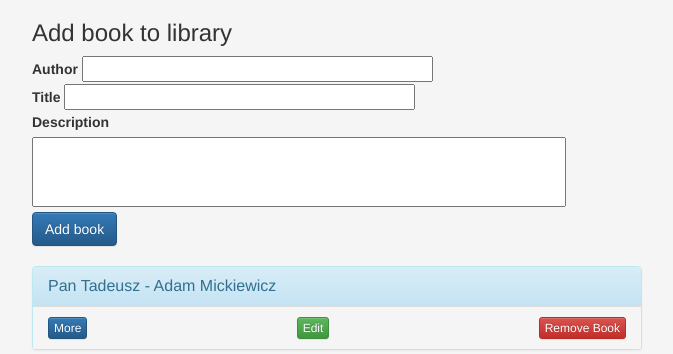
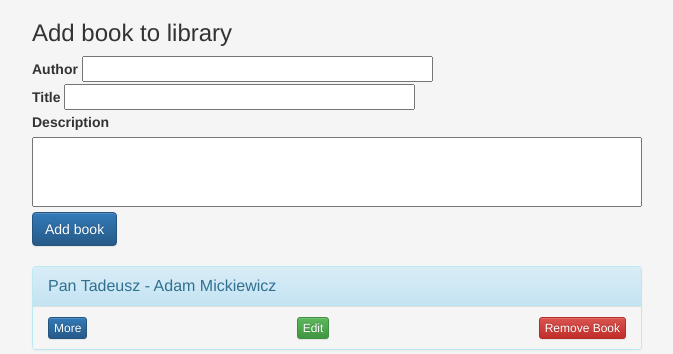
Before and after one commit to MateoMat/Books, a PHP site: page / in a window 1280 px wide. Shown: the top 354 px of the page, without its empty margins (303-976 px from the left). Run offline with PHP 8.4, Linux system fonts and the light colour scheme; data comes from the database, SQL or seed files in the repository.

Commit message:
css element width 100%

```diff
--- a/css/style.css
+++ b/css/style.css
@@ -4,13 +4,15 @@ body {
 }
 
 textarea#ta_add_book_descr{
-    width: 534px;
+    /*width: 534px;*/
+    width: 100%;
     height: 70px;
     resize: none;
 }
 
 textarea#ta_edit_book_descr{
-    width: 534px;
+    width: 100%;
+    /*width: 534px;*/
     height: 140px;
     resize: none;
 }
```
